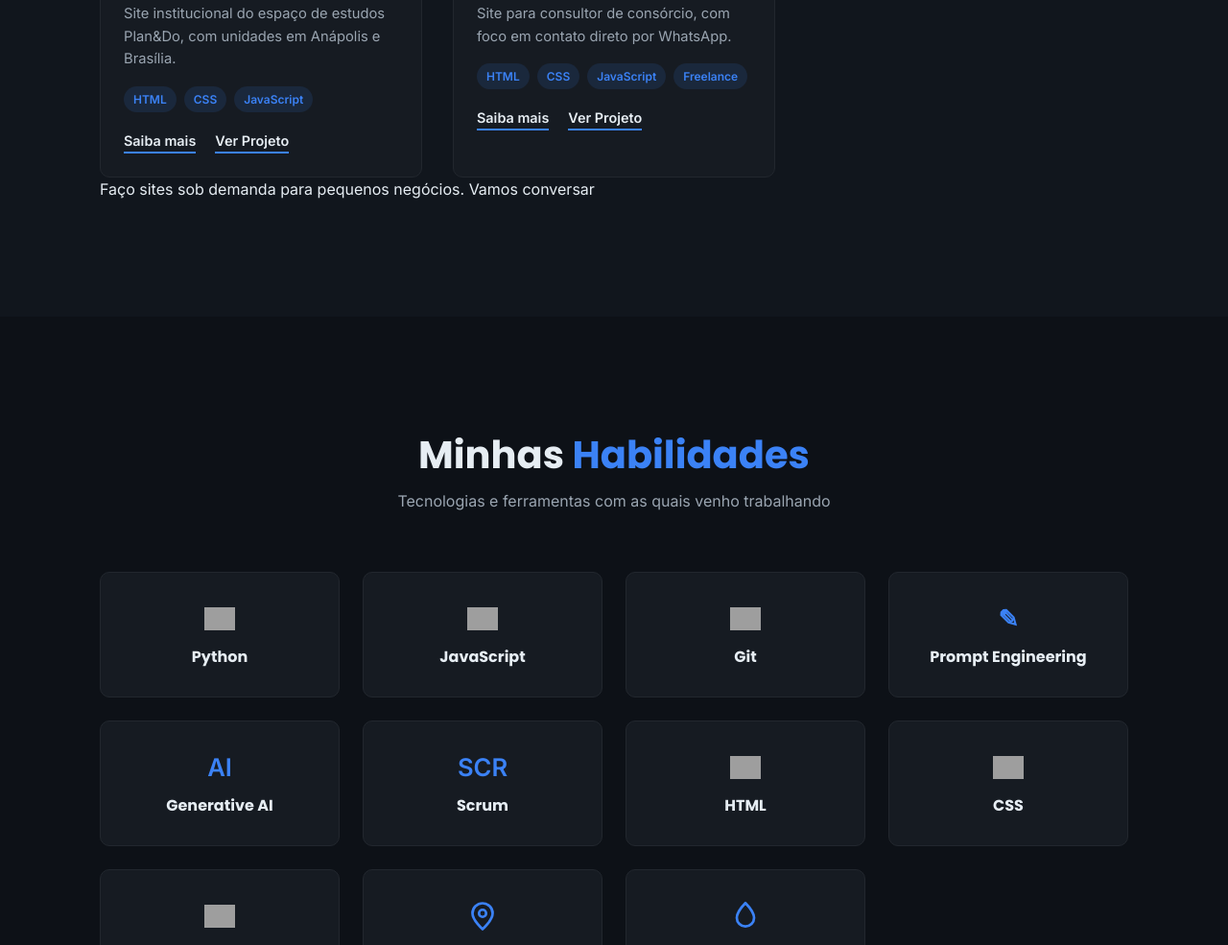
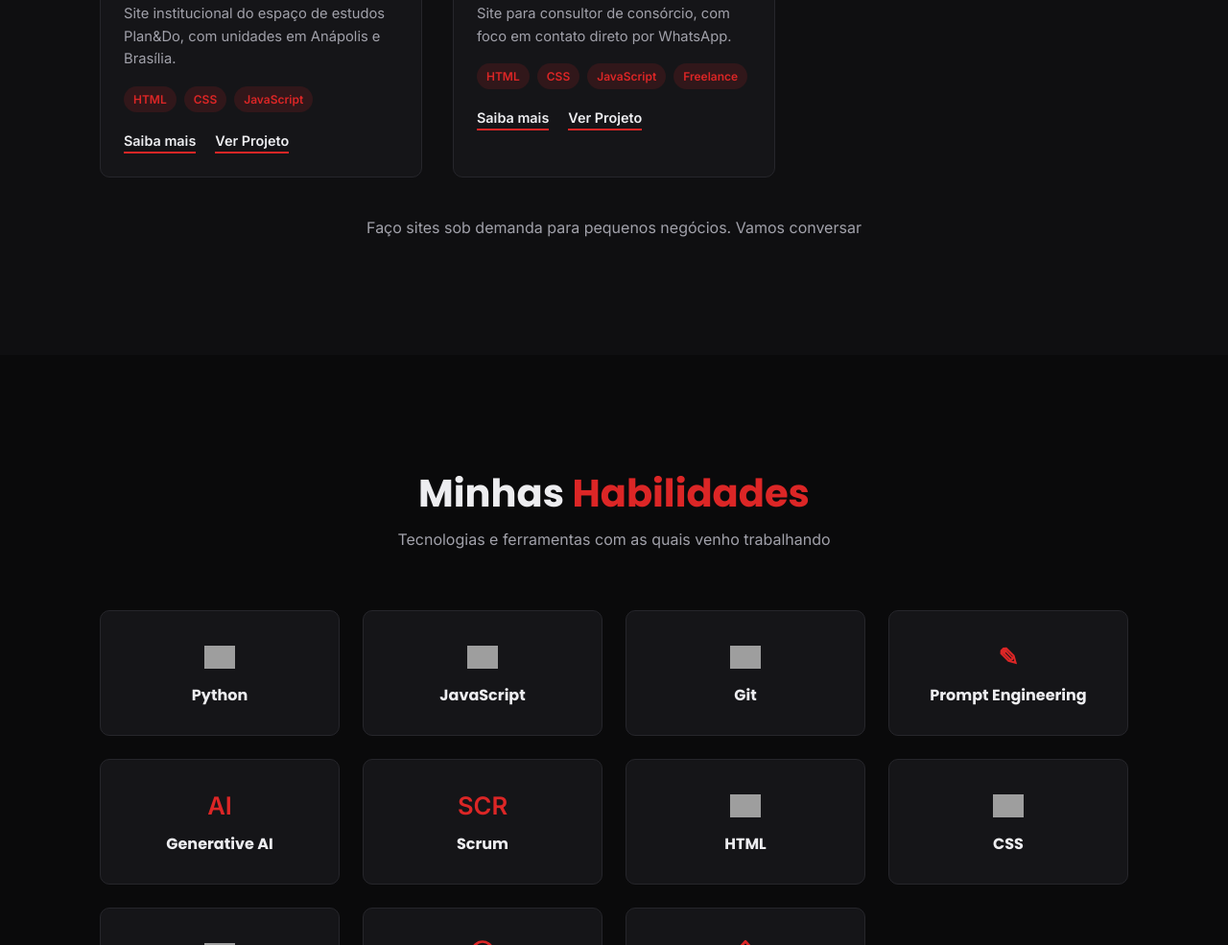
Before and after one commit to kingsvictory10/portfolio, a plain HTML site: page index.html in a window 1280 px wide. Shown: the part 2742-3727 px from the top of the page at 96% size. Drawn offline with Linux system fonts and the light colour scheme; grey boxes are pictures that could not be loaded.

Commit message:
feat: tema vermelho escuro e brilho nos cards

```diff
--- a/script.js
+++ b/script.js
@@ -359,3 +359,15 @@ function initCurrentYear() {
   if (!yearEl) return;
   yearEl.textContent = new Date().getFullYear();
 }
+
+document.querySelectorAll('.project-card, .skill-card, .certification-card').forEach(card => {
+  card.addEventListener('pointermove', e => {
+    const r = card.getBoundingClientRect();
+    card.style.setProperty('--mx', (e.clientX - r.left) + 'px');
+    card.style.setProperty('--my', (e.clientY - r.top) + 'px');
+  });
+  card.addEventListener('pointerleave', () => {
+    card.style.removeProperty('--mx');
+    card.style.removeProperty('--my');
+  });
+});
--- a/style.css
+++ b/style.css
@@ -2,15 +2,15 @@
    RESET & VARIÁVEIS
 ========================================= */
 :root {
-  --color-bg: #0d1117;
-  --color-bg-alt: #11161d;
-  --color-surface: #161b22;
-  --color-border: #22272e;
-  --color-text: #e6edf3;
-  --color-text-muted: #9aa5b1;
-  --color-accent: #3B82F6;
-  --color-accent-hover: #2563eb;
-  --color-accent-soft: rgba(59, 130, 246, 0.12);
+  --color-bg: #0a0a0b;
+  --color-bg-alt: #0f0f11;
+  --color-surface: #151518;
+  --color-border: #26262b;
+  --color-text: #ededf0;
+  --color-text-muted: #a1a1aa;
+  --color-accent: #DC2626;
+  --color-accent-hover: #B91C1C;
+  --color-accent-soft: rgba(220, 38, 38, 0.14);
 
   --font-heading: 'Poppins', sans-serif;
   --font-body: 'Inter', sans-serif;
@@ -86,7 +86,7 @@ h1, h2, h3, h4 {
 .btn--primary:hover {
   background-color: var(--color-accent-hover);
   transform: translateY(-2px);
-  box-shadow: 0 8px 20px rgba(59, 130, 246, 0.35);
+  box-shadow: 0 8px 20px rgba(220, 38, 38, 0.35);
 }
 
 .btn--outline {
@@ -1077,3 +1077,15 @@ body.modal-open {
     text-align: center;
   }
 }
+
+.projects__cta {
+  text-align: center;
+  margin-top: 40px;
+  color: var(--color-text-muted);
+}
+
+.project-card,
+.skill-card,
+.certification-card {
+  background-image: radial-gradient(240px circle at var(--mx, -999px) var(--my, -999px), rgba(220, 38, 38, 0.16), transparent 70%);
+}
```
